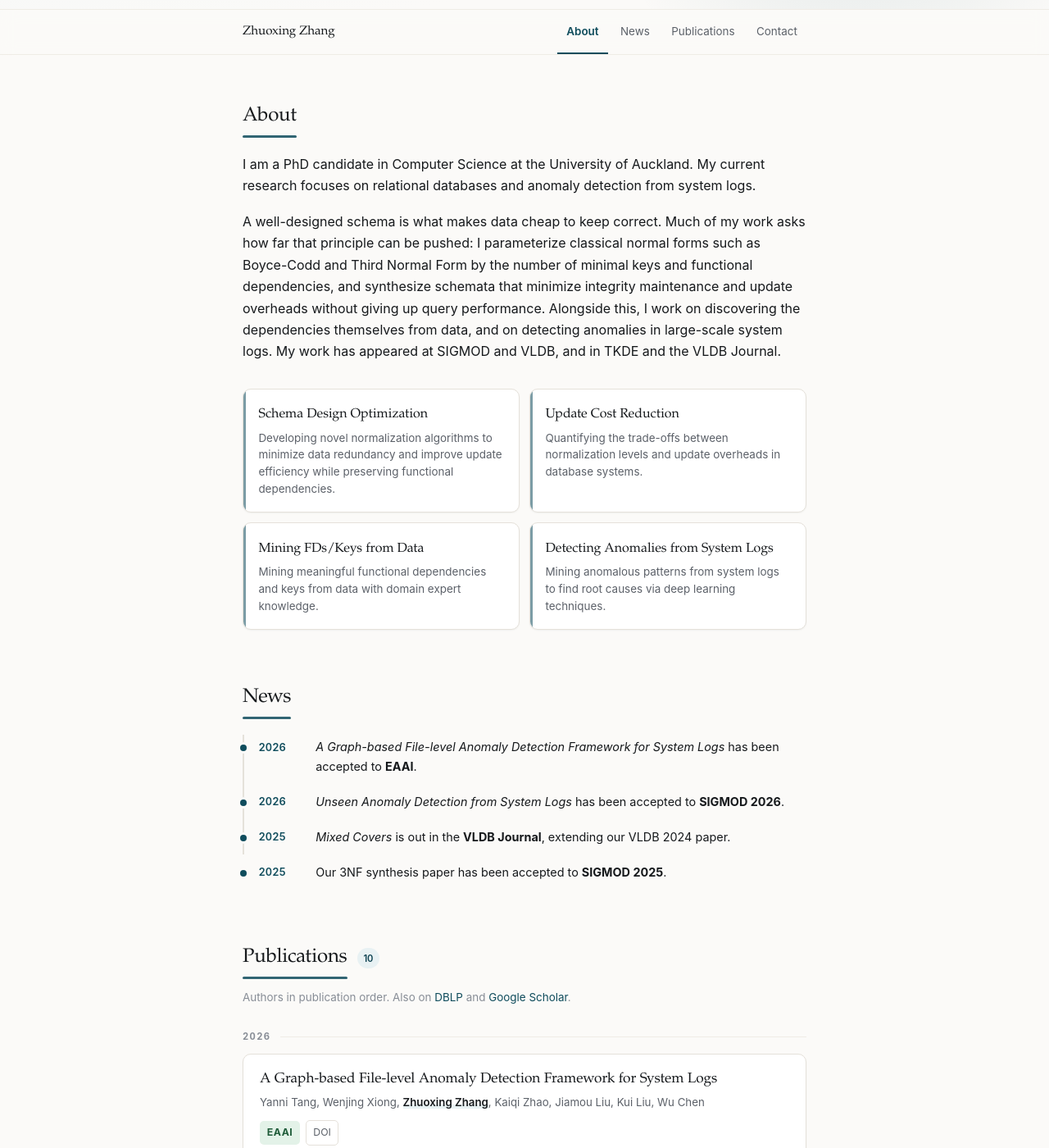
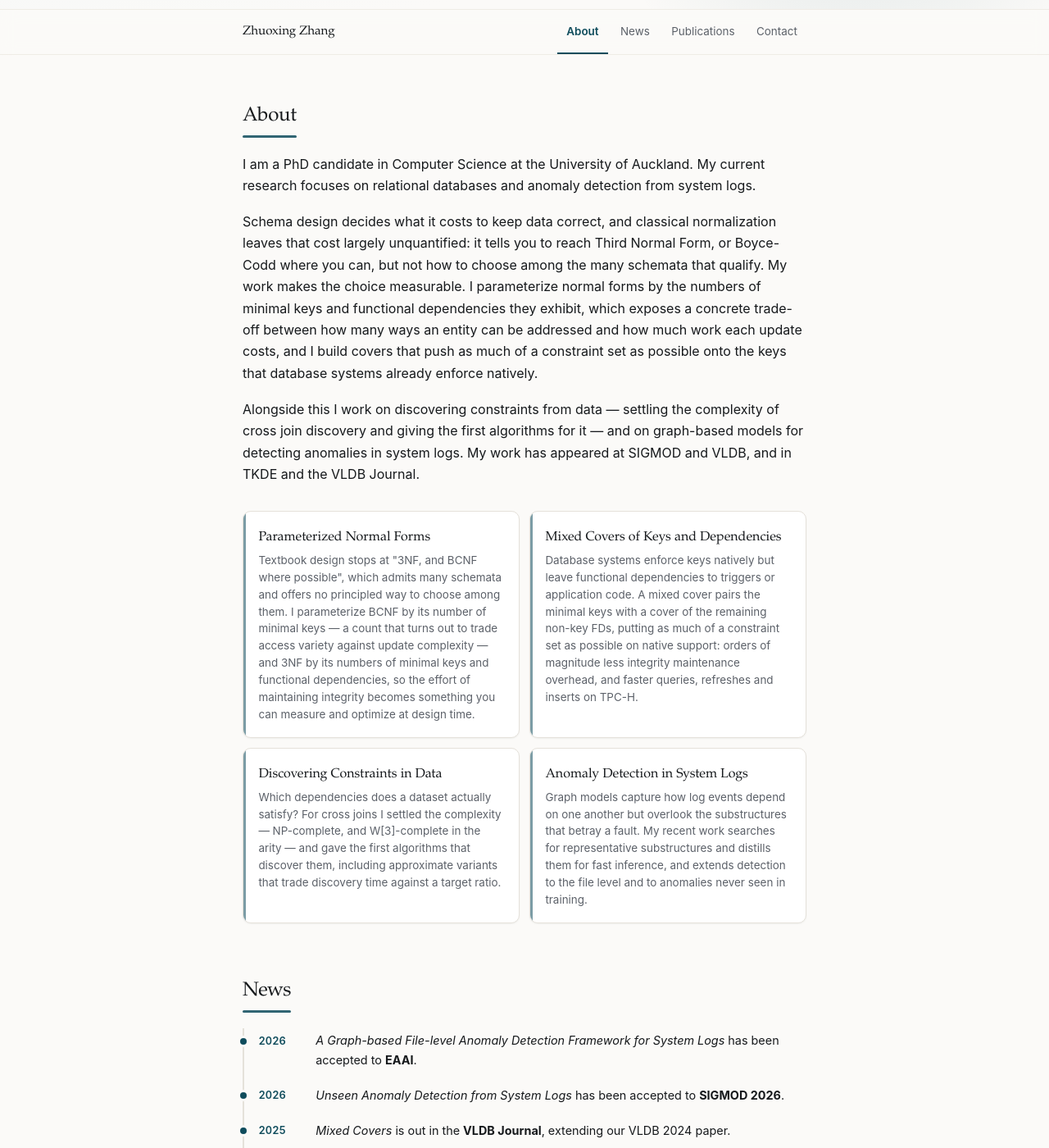
Before and after one commit to zhuoxingzhang/zhuoxingzhang.github.io, a Jekyll site: the page built from index.html, in a window 1280 px wide and 1400 px high, scrolled down 385 px. Shown: the whole window at 82% size. Built offline with Jekyll 4.4.1, drawn with Linux system fonts in a browser that asks for light colours; some of the changed text lies outside the part shown.

Commit message:
Rewrite research interests from the papers; reclaim style.css from primer
Interests were generic ("developing novel normalization algorithms"). They now
say what the work actually found, drawn from the papers themselves: BCNF
parameterized by minimal keys trading access variety against update complexity;
mixed covers moving constraints onto natively-enforced keys; the complexity of
cross join discovery; substructure search for log anomalies.

Also add assets/css/style.scss, which shadows the file jekyll-theme-primer
ships at that path. Two things were wrong without it: 76KB of primer CSS was
served from our domain, and browsers still holding HTML from before the
stylesheet was renamed loaded that CSS and rendered the page unstyled. The
shadowing file points the old path at the real stylesheet, so stale clients
recover without clearing their cache.

Co-Authored-By: Claude Opus 4.8 <noreply@anthropic.com>

```diff
--- a/_data/profile.yml
+++ b/_data/profile.yml
@@ -14,7 +14,7 @@ email: zhuoxing.zhang@auckland.ac.nz
 photo: "/images/zhuoxing.jpg"
 
 # Short line under the name in the sidebar.
-tagline: Relational databases · Schema design · Log anomaly detection
+tagline: Schema design · Integrity maintenance · Log anomaly detection
 
 # Each paragraph is a separate list item.
 about:
@@ -23,33 +23,51 @@ about:
     current research focuses on relational databases and anomaly detection from
     system logs.
   - >-
-    A well-designed schema is what makes data cheap to keep correct. Much of my
-    work asks how far that principle can be pushed: I parameterize classical
-    normal forms such as Boyce-Codd and Third Normal Form by the number of
-    minimal keys and functional dependencies, and synthesize schemata that
-    minimize integrity maintenance and update overheads without giving up query
-    performance. Alongside this, I work on discovering the dependencies
-    themselves from data, and on detecting anomalies in large-scale system logs.
-    My work has appeared at SIGMOD and VLDB, and in TKDE and the VLDB Journal.
+    Schema design decides what it costs to keep data correct, and classical
+    normalization leaves that cost largely unquantified: it tells you to reach
+    Third Normal Form, or Boyce-Codd where you can, but not how to choose among
+    the many schemata that qualify. My work makes the choice measurable. I
+    parameterize normal forms by the numbers of minimal keys and functional
+    dependencies they exhibit, which exposes a concrete trade-off between how
+    many ways an entity can be addressed and how much work each update costs,
+    and I build covers that push as much of a constraint set as possible onto
+    the keys that database systems already enforce natively.
+  - >-
+    Alongside this I work on discovering constraints from data — settling the
+    complexity of cross join discovery and giving the first algorithms for it —
+    and on graph-based models for detecting anomalies in system logs. My work
+    has appeared at SIGMOD and VLDB, and in TKDE and the VLDB Journal.
 
 # Each entry may be a bare string, or have a `name` and a `detail`.
 interests:
-  - name: Schema Design Optimization
+  - name: Parameterized Normal Forms
     detail: >-
-      Developing novel normalization algorithms to minimize data redundancy and
-      improve update efficiency while preserving functional dependencies.
-  - name: Update Cost Reduction
+      Textbook design stops at "3NF, and BCNF where possible", which admits many
+      schemata and offers no principled way to choose among them. I parameterize
+      BCNF by its number of minimal keys — a count that turns out to trade
+      access variety against update complexity — and 3NF by its numbers of
+      minimal keys and functional dependencies, so the effort of maintaining
+      integrity becomes something you can measure and optimize at design time.
+  - name: Mixed Covers of Keys and Dependencies
     detail: >-
-      Quantifying the trade-offs between normalization levels and update
-      overheads in database systems.
-  - name: Mining FDs/Keys from Data
+      Database systems enforce keys natively but leave functional dependencies
+      to triggers or application code. A mixed cover pairs the minimal keys with
+      a cover of the remaining non-key FDs, putting as much of a constraint set
+      as possible on native support: orders of magnitude less integrity
+      maintenance overhead, and faster queries, refreshes and inserts on TPC-H.
+  - name: Discovering Constraints in Data
     detail: >-
-      Mining meaningful functional dependencies and keys from data with domain
-      expert knowledge.
-  - name: Detecting Anomalies from System Logs
+      Which dependencies does a dataset actually satisfy? For cross joins I
+      settled the complexity — NP-complete, and W[3]-complete in the arity —
+      and gave the first algorithms that discover them, including approximate
+      variants that trade discovery time against a target ratio.
+  - name: Anomaly Detection in System Logs
     detail: >-
-      Mining anomalous patterns from system logs to find root causes via deep
-      learning techniques.
+      Graph models capture how log events depend on one another but overlook the
+      substructures that betray a fault. My recent work searches for
+      representative substructures and distills them for fast inference, and
+      extends detection to the file level and to anomalies never seen in
+      training.
 
 # Shown as pills in the sidebar. Delete or add entries as needed.
 links:
```
Also changed, not shown: assets/css/style.scss (added, +17 -0 lines).
